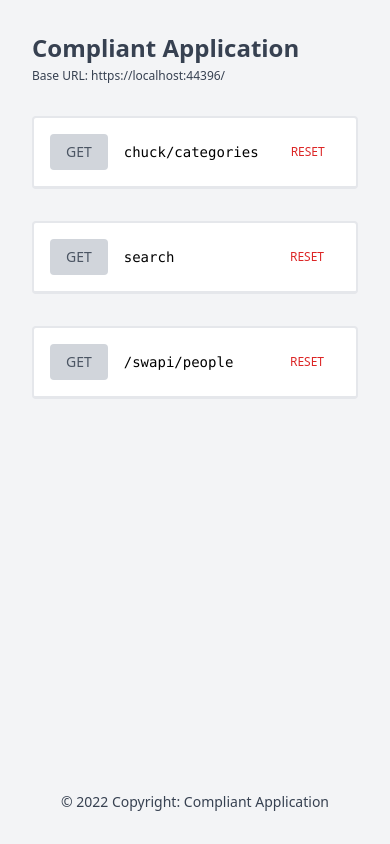
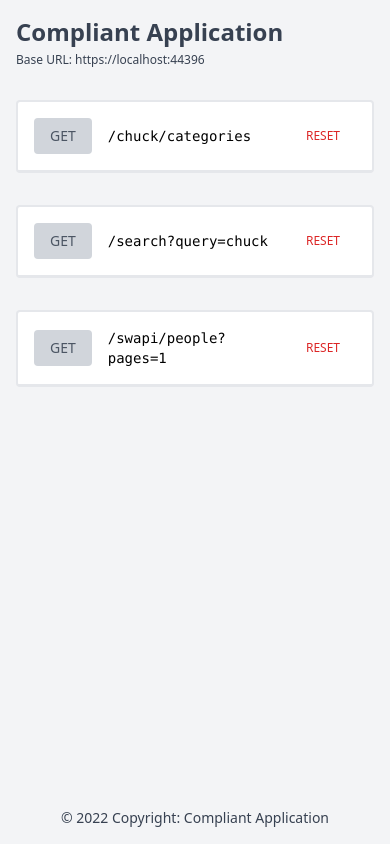
Before and after one commit to sayTG/OpenAPI-Project, an Angular app in the folder Compliant-Frontend/: page / in a window 390 px wide. Built offline with nearby package versions, Linux system fonts and the light colour scheme.

Commit message:
refactor: baseurl , title and query changes

```diff
--- a/Compliant-Frontend/src/app/app.component.html
+++ b/Compliant-Frontend/src/app/app.component.html
@@ -1,4 +1,5 @@
-<main class="flex-col flex min-h-screen bg-gray-100 p-8 gap-10 justify-between">
+<main
+  class="flex-col flex min-h-screen bg-gray-100 p-4 gap-10 justify-between md:p-8">
   <div class="container mx-auto">
     <h1 class="font-bold pb-8 text-2xl text-gray-700 md:text-4xl md:black">
       <div>Compliant Application</div>
--- a/Compliant-Frontend/src/app/components/request-card/request-card.component.html
+++ b/Compliant-Frontend/src/app/components/request-card/request-card.component.html
@@ -1,6 +1,4 @@
-<div
-  class="bg-white border- rounded h-full border-2 group-focus:border-gray-600"
->
+<div class="bg-white rounded h-full border-2 group-focus:border-gray-600">
   <div class="border-b flex text-sm p-4 gap-4 items-center">
     <div class="flex-grow flex gap-4 items-center">
       <button
@@ -9,7 +7,7 @@
       >
         {{ req.verb }}
       </button>
-      <div class="font-mono">{{ req.title }}</div>
+      <div class="font-mono">{{ URL }}</div>
     </div>
 
     <button
--- a/Compliant-Frontend/src/app/components/request-card/request-card.component.ts
+++ b/Compliant-Frontend/src/app/components/request-card/request-card.component.ts
@@ -1,3 +1,4 @@
+import { environment } from 'src/environments/environment';
 import { HttpClient } from '@angular/common/http';
 import { Component, Input, OnInit } from '@angular/core';
 
@@ -8,13 +9,25 @@ import { Component, Input, OnInit } from '@angular/core';
 export class RequestCardComponent implements OnInit {
   constructor(private http: HttpClient) {}
 
-  @Input() req = { title: '', verb: 'GET', url: '' };
+  URL = '';
   response = '';
+  @Input() req: Req = {
+    url: '',
+    query: '',
+    verb: 'GET',
+  };
 
-  ngOnInit(): void {}
+  ngOnInit(): void {
+    this.URL = this.req.url;
+
+    if (this.req.query) {
+      this.URL += `?${this.req.query}`;
+    }
+  }
 
   fetchRequest() {
-    this.http.get(this.req.url).subscribe({
+    const URL = environment.BASE_URL + this.URL;
+    this.http.get(URL).subscribe({
       next: (res: any) => {
         this.response = JSON.stringify(res, null, 4);
       },
@@ -25,3 +38,9 @@ export class RequestCardComponent implements OnInit {
     this.response = '';
   }
 }
+
+interface Req {
+  url: string;
+  verb: string;
+  query?: string;
+}
--- a/Compliant-Frontend/src/environments/environment.prod.ts
+++ b/Compliant-Frontend/src/environments/environment.prod.ts
@@ -1,27 +1,4 @@
 export const environment = {
   production: true,
-
-  BASE_URL: 'https://jsonplaceholder.typicode.com',
-  REQUESTS: [
-    {
-      verb: 'get',
-      title: '/posts',
-      url: 'https://jsonplaceholder.typicode.com/posts',
-    },
-    {
-      verb: 'get',
-      title: '/posts/1/comments',
-      url: 'https://jsonplaceholder.typicode.com/posts/1/comments',
-    },
-    {
-      verb: 'get',
-      title: '/comments',
-      url: 'https://jsonplaceholder.typicode.com/comments',
-    },
-    {
-      verb: 'get',
-      title: '/comments?postId=1',
-      url: 'https://jsonplaceholder.typicode.com/comments?postId=1',
-    },
-  ],
+//Production
 };
--- a/Compliant-Frontend/src/environments/environment.ts
+++ b/Compliant-Frontend/src/environments/environment.ts
@@ -2,29 +2,24 @@
 // `ng build` replaces `environment.ts` with `environment.prod.ts`.
 // The list of file replacements can be found in `angular.json`.
 
-var BASEURL = 'https://localhost:44396/';
-var titles = ['chuck/categories', 'search']
-
 export const environment = {
   production: false,
 
-  BASE_URL : BASEURL,
+  BASE_URL: 'https://localhost:44396',
   REQUESTS: [
     {
       verb: 'get',
-      title: titles[0],
-      url: BASEURL+titles[0],
+      url: '/chuck/categories',
     },
     {
       verb: 'get',
-      title: titles[1],
-      url:  BASEURL+titles[1],
-      //'https://jsonplaceholder.typicode.com/posts/1/comments',
+      url:  '/search',
+      query: 'query=chuck',
     },
     {
       verb: 'get',
-      title: '/swapi/people',
-      url: 'https://localhost:44396/chuck/categories',
+      url: '/swapi/people',
+      query: 'pages=1',
     },
   ],
 };
```
Also changed, not shown: 1 other file (tests, documents, lock files or other folders).
